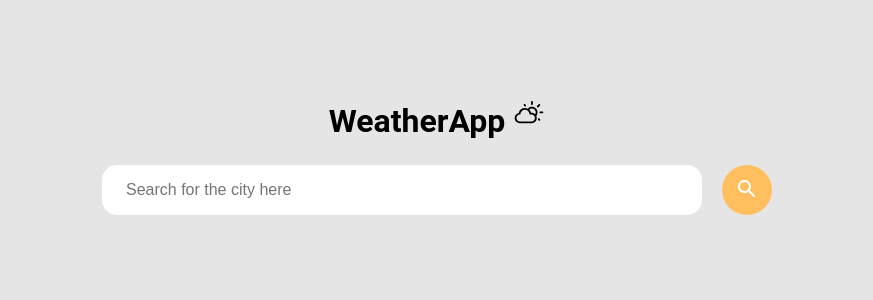
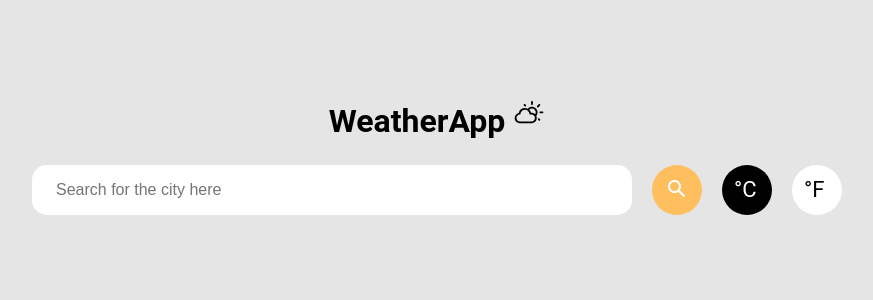
Before and after one commit to leandronunesdev/weather, a React (Create React App) app: page / in a window 1280 px wide. Shown: the top 300 px of the page, without its empty margins (203-1076 px from the left). Built offline with nearby package versions, Linux system fonts and the light colour scheme.

Commit message:
feat: implements units button

```diff
--- a/src/components/SearchInput/styles.ts
+++ b/src/components/SearchInput/styles.ts
@@ -12,4 +12,8 @@ export const StyledInput = styled.input`
   &:hover {
     box-shadow: 1px 1px 7px 1px rgba(0, 0, 0, 0.15);
   }
+
+  @media (max-width: 415px) {
+    width: 100%;
+  }
 `;
--- a/src/pages/Home/index.tsx
+++ b/src/pages/Home/index.tsx
@@ -34,6 +34,7 @@ export type ForecastType = {
 
 const Home = () => {
   const [search, setSearch] = useState<string>('');
+  const [units, setUnits] = useState<string>('metric');
   const [city, setCity] = useState<CityType>();
   const [forecast, setForecast] = useState<ForecastType[]>();
   const [min, setMin] = useState<number>();
@@ -68,6 +69,34 @@ const Home = () => {
     }
   };
 
+  useEffect(() => {
+    type GetWeatherParams = {
+      lat: number;
+      lon: number;
+      units: string;
+    };
+
+    const getWeather = async (params: GetWeatherParams) => {
+      const data = await weatherService.get(params);
+
+      if (data) {
+        setForecast(data.daily.slice(0, 5));
+      }
+
+      return;
+    };
+
+    if (city) {
+      const params = {
+        lat: city.lat,
+        lon: city.lon,
+        units: units,
+      };
+
+      getWeather(params);
+    }
+  }, [city, units]);
+
   function getMode(array: number[]) {
     interface IObjectKeys {
       [key: number]: number;
@@ -96,32 +125,6 @@ const Home = () => {
 
     return highestValueKey;
   }
-
-  useEffect(() => {
-    type GetWeatherParams = {
-      lat: number;
-      lon: number;
-    };
-
-    const getWeather = async (params: GetWeatherParams) => {
-      const data = await weatherService.get(params);
-
-      if (data) {
-        setForecast(data.daily.slice(0, 5));
-      }
-
-      return;
-    };
-
-    if (city) {
-      const params = {
-        lat: city.lat,
-        lon: city.lon,
-      };
-
-      getWeather(params);
-    }
-  }, [city]);
 
   useEffect(() => {
     const getStats = (temperatures: number[]) => {
@@ -160,9 +163,23 @@ const Home = () => {
           value={search}
           onChange={onSearchChanged}
         />
-        <S.StyledButton onClick={handleGetCity}>
-          <SearchRoundedIcon />
-        </S.StyledButton>
+        <S.ButtonsSection>
+          <S.StyledButton onClick={handleGetCity}>
+            <SearchRoundedIcon />
+          </S.StyledButton>
+          <S.UnitsButton
+            onClick={() => setUnits('metric')}
+            isSelected={units === 'metric'}
+          >
+            <p>°C</p>
+          </S.UnitsButton>
+          <S.UnitsButton
+            onClick={() => setUnits('imperial')}
+            isSelected={units === 'imperial'}
+          >
+            <p>°F</p>
+          </S.UnitsButton>
+        </S.ButtonsSection>
       </S.StyledForm>
       {loading ? (
         <Loading />
--- a/src/pages/Home/styles.ts
+++ b/src/pages/Home/styles.ts
@@ -1,8 +1,13 @@
-import styled, { css } from 'styled-components';
+import styled, { css, DefaultTheme } from 'styled-components';
 import KeyboardArrowDownRoundedIcon from '@mui/icons-material/KeyboardArrowDownRounded';
 import KeyboardArrowUpRoundedIcon from '@mui/icons-material/KeyboardArrowUpRounded';
 import LegendToggleRoundedIcon from '@mui/icons-material/LegendToggleRounded';
 import ScatterPlotRoundedIcon from '@mui/icons-material/ScatterPlotRounded';
+
+type UnitsButtonType = {
+  theme: DefaultTheme;
+  isSelected: boolean;
+};
 
 export const HomeWrapper = styled.div`
   display: flex;
@@ -41,6 +46,20 @@ export const StyledForm = styled.form`
   display: flex;
   width: 100%;
   justify-content: center;
+  margin-bottom: 25px;
+
+  @media (max-width: 415px) {
+    flex-direction: column;
+  }
+`;
+
+export const ButtonsSection = styled.div`
+  display: flex;
+
+  @media (max-width: 415px) {
+    margin-top: 25px;
+    justify-content: center;
+  }
 `;
 
 export const StyledButton = styled.button`
@@ -54,6 +73,36 @@ export const StyledButton = styled.button`
     font-size: 14px;
     border-radius: 50%;
     cursor: pointer;
+
+    &:hover {
+      box-shadow: 1px 1px 7px 1px rgba(0, 0, 0, 0.15);
+    }
+  `}
+`;
+
+export const UnitsButton = styled.div`
+  ${({ isSelected }: UnitsButtonType) => css`
+    border: none;
+    margin-left: 20px;
+    height: 50px;
+    min-width: 50px;
+    width: 50px;
+    background: white;
+    color: black;
+    font-size: 14px;
+    border-radius: 50%;
+    cursor: pointer;
+
+    ${isSelected &&
+    css`
+      background: black;
+      color: white;
+    `}
+
+    p {
+      margin: 12px;
+      font-size: 22px;
+    }
 
     &:hover {
       box-shadow: 1px 1px 7px 1px rgba(0, 0, 0, 0.15);
--- a/src/services/weatherService.ts
+++ b/src/services/weatherService.ts
@@ -3,16 +3,17 @@ import api from './api';
 export type weatherParams = {
   lat: number;
   lon: number;
+  units: string;
 };
 
 export const weatherService = {
   get: async (coordinates: weatherParams) => {
-    const { lat, lon } = coordinates;
+    const { lat, lon, units } = coordinates;
     const params = {
       lat: lat,
       lon: lon,
       appid: 'e6e609b01bd5fdb089d2d68c96db1d45',
-      units: 'metric',
+      units: units,
       exclude: 'current,minutely,hourly,alerts',
     };
 
```
